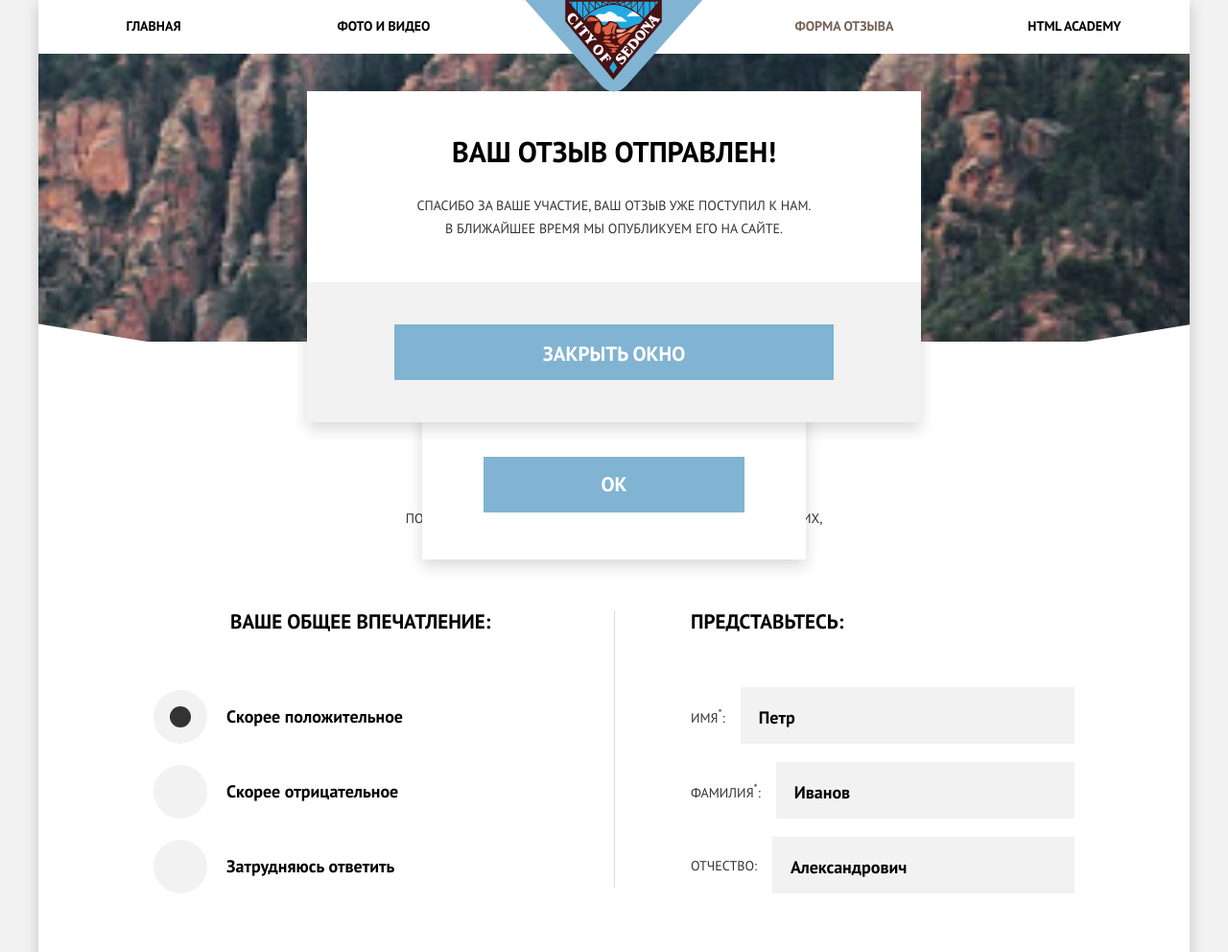
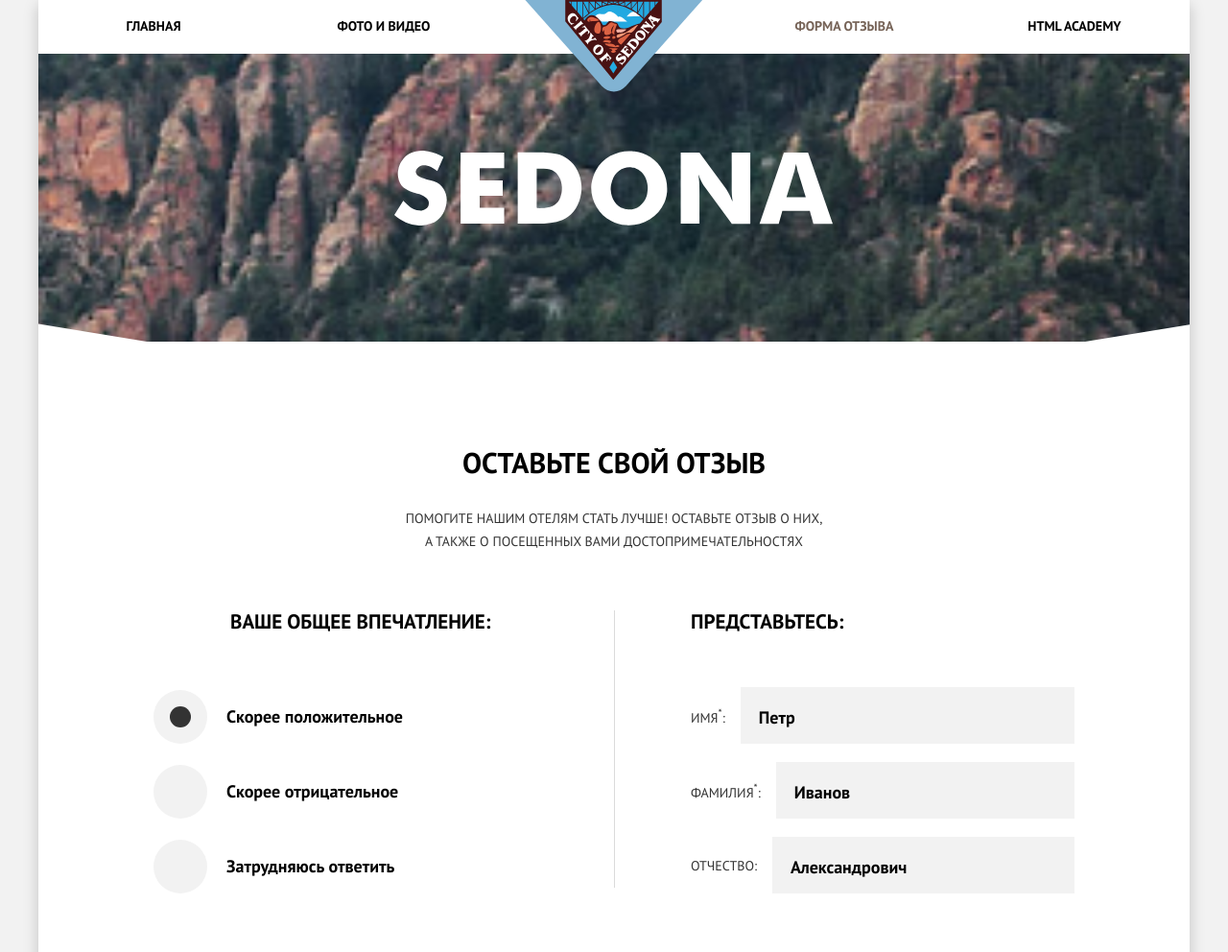
Before and after one commit to nobao/sedona-level-2, a website: page source/form.html in a window 1280 px wide. Shown: the top 992 px of the page at 96% size. Drawn offline with nearby package versions, Linux system fonts and the light colour scheme; files that its build step writes are made by us from their sources.

Commit message:
Добавляет стилизацию класса popu

```diff
--- a/source/form.html
+++ b/source/form.html
@@ -189,14 +189,14 @@
       </div>
     </footer>
 
-    <section class="popup popup--error popup--show">
+    <section class="popup popup--error">
       <div class="popup__error">
         <h2 class="popup__title popup__title--error">Что-то пошло не так!</h2>
         <p class="popup__message">Проверьте поля, выделенные красным, скорее всего вы забыли их заполнить</p>
       </div>
       <button class="popup__button popup__button--error button" type="button">OK</button>
     </section>
-    <section class="popup popup--success popup--show">
+    <section class="popup popup--success">
       <div class="popup__success">
         <h2 class="popup__title">Ваш отзыв отправлен!</h2>
         <p class="popup__message">Спасибо за ваше участие, ваш отзыв уже поступил к нам. В&nbsp;ближайшее время мы опубликуем его на сайте.</p>
--- a/source/sass/blocks/advantages.scss
+++ b/source/sass/blocks/advantages.scss
@@ -22,7 +22,7 @@
 .advantages__list {
   padding: 0;
   margin: 0;
-  letter-spacing: none;
+  list-style: none;
   flex-direction: column;
   background-color: #eeeeee;
   position: relative;
```
Also changed, not shown: source/img/icons/icon-copyright.svg (added), source/img/icons/icon-facebook.svg (added), source/img/icons/icon-twitter.svg (added), source/img/icons/icon-youtube.svg (added), source/img/icons/replay.svg (added), source/img/icons/subtitles.svg (added).
